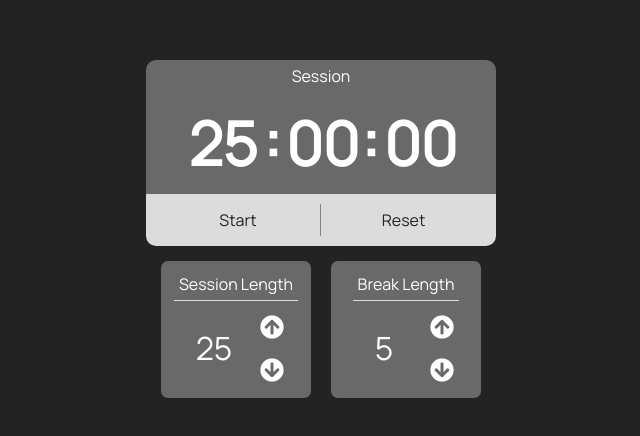
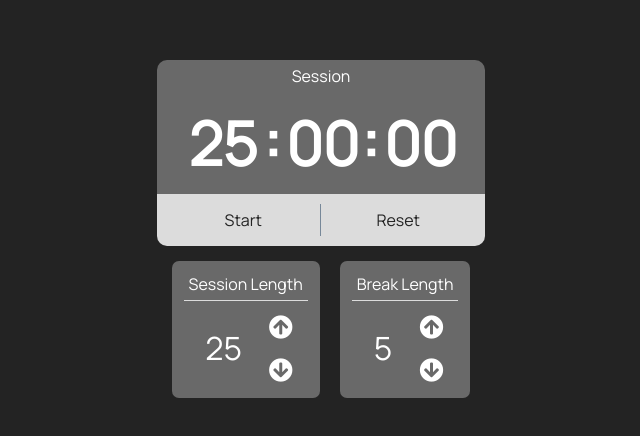
Before and after one commit to scc416/25-5-clock, a React (Create React App) app: page / in a window 1280 px wide. Shown: the part 164-600 px from the top of the page, without its empty margins (319-959 px from the left). Built offline with nearby package versions, Linux system fonts and the light colour scheme.

Commit message:
remove fixed width of sub controls

```diff
--- a/src/index.css
+++ b/src/index.css
@@ -74,7 +74,6 @@ span {
   background-color: #696969;
   margin: 10px;
   border-radius: 7px;
-  width: 150px;
   padding: 12px 12px 2px 12px;
 }
 
```
